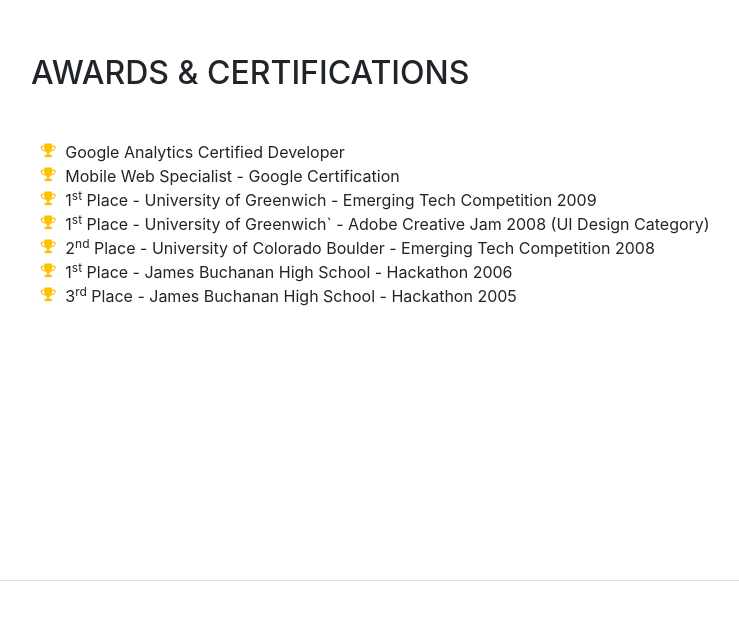
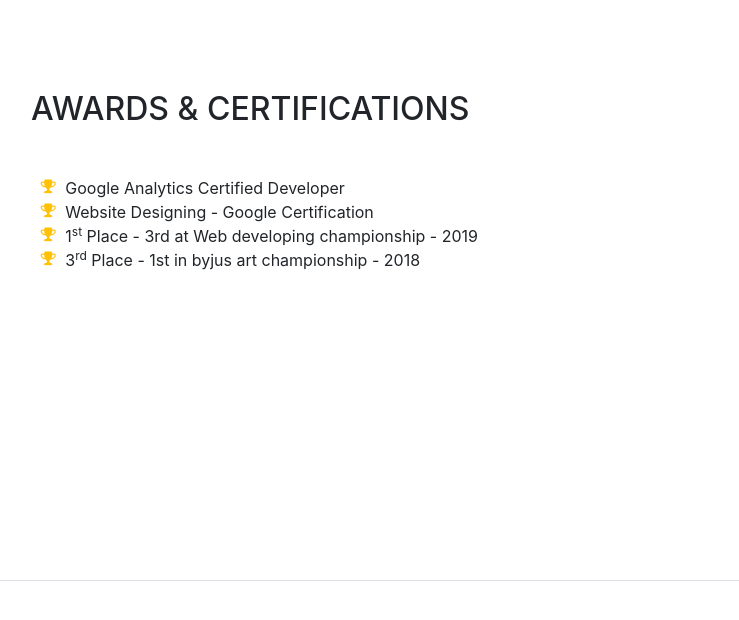
Before and after one commit to HACKUR22/hackur22.github.io, a website with bundled scripts: page index.html in a window 1280 px wide. Shown: the part 4755-5375 px from the top of the page, without its empty margins (337-1076 px from the left). Built offline with nearby package versions, Linux system fonts and the light colour scheme; a web font is replaced by a local one.

Commit message:
index.html
update

```diff
--- a/index.html
+++ b/index.html
@@ -254,28 +254,15 @@
               Google Analytics Certified Developer</li>
             <li>
               <i class="fa-li fa fa-trophy text-warning"></i>
-              Mobile Web Specialist - Google Certification</li>
+               Website Designing - Google Certification</li>
             <li>
               <i class="fa-li fa fa-trophy text-warning"></i>
               1<sup>st</sup>
-              Place - University of Greenwich - Emerging Tech Competition 2009</li>
-            <li>
-              <i class="fa-li fa fa-trophy text-warning"></i>
-              1<sup>st</sup>
-              Place - University of Greenwich` - Adobe Creative Jam 2008 (UI Design Category)</li>
-            <li>
-              <i class="fa-li fa fa-trophy text-warning"></i>
-              2<sup>nd</sup>
-              Place - University of Colorado Boulder - Emerging Tech Competition 2008</li>
-            <li>
-            <li>
-              <i class="fa-li fa fa-trophy text-warning"></i>
-              1<sup>st</sup>
-              Place - James Buchanan High School - Hackathon 2006</li>
+              Place - 3rd at Web developing championship - 2019</li>
             <li>
               <i class="fa-li fa fa-trophy text-warning"></i>
               3<sup>rd</sup>
-              Place - James Buchanan High School - Hackathon 2005</li>
+              Place - 1st in byjus art championship - 2018</li>
           </ul>
         </div>
       </section>
```
